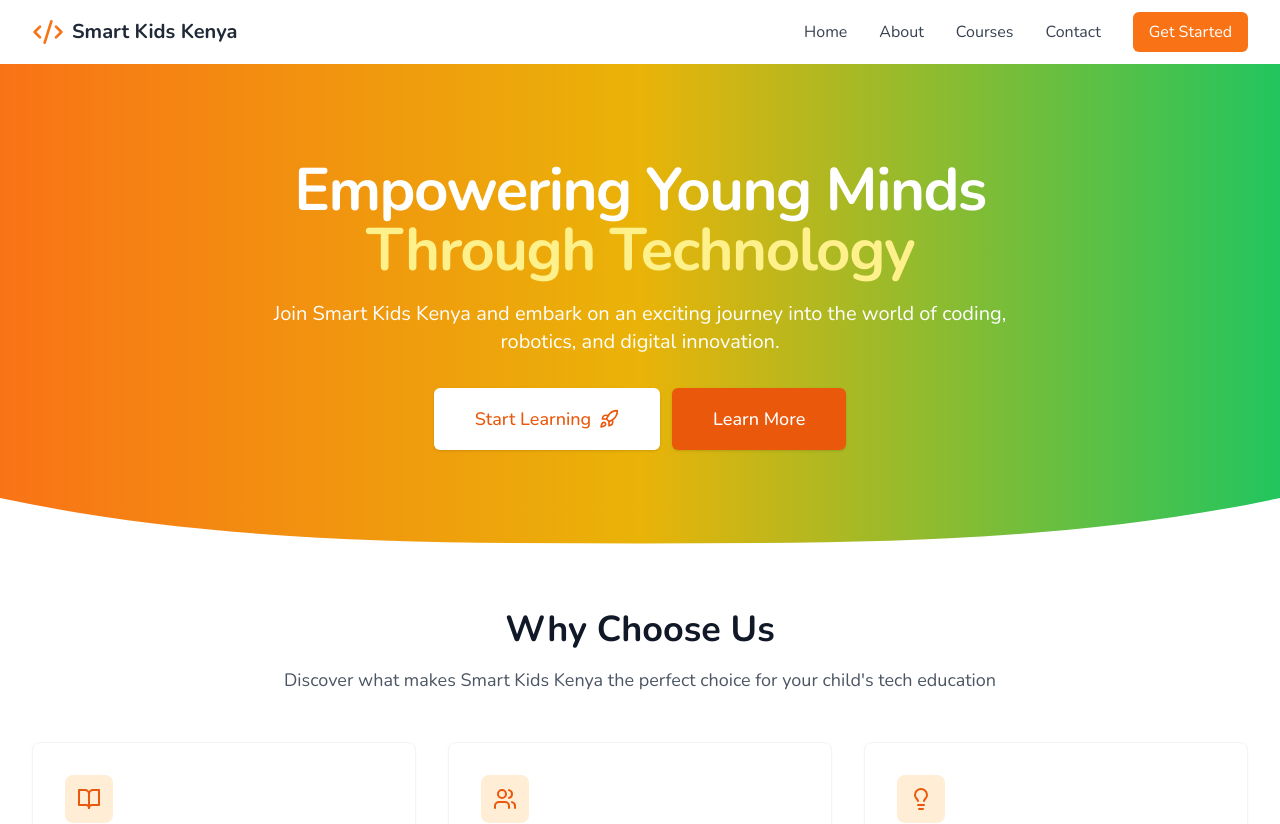
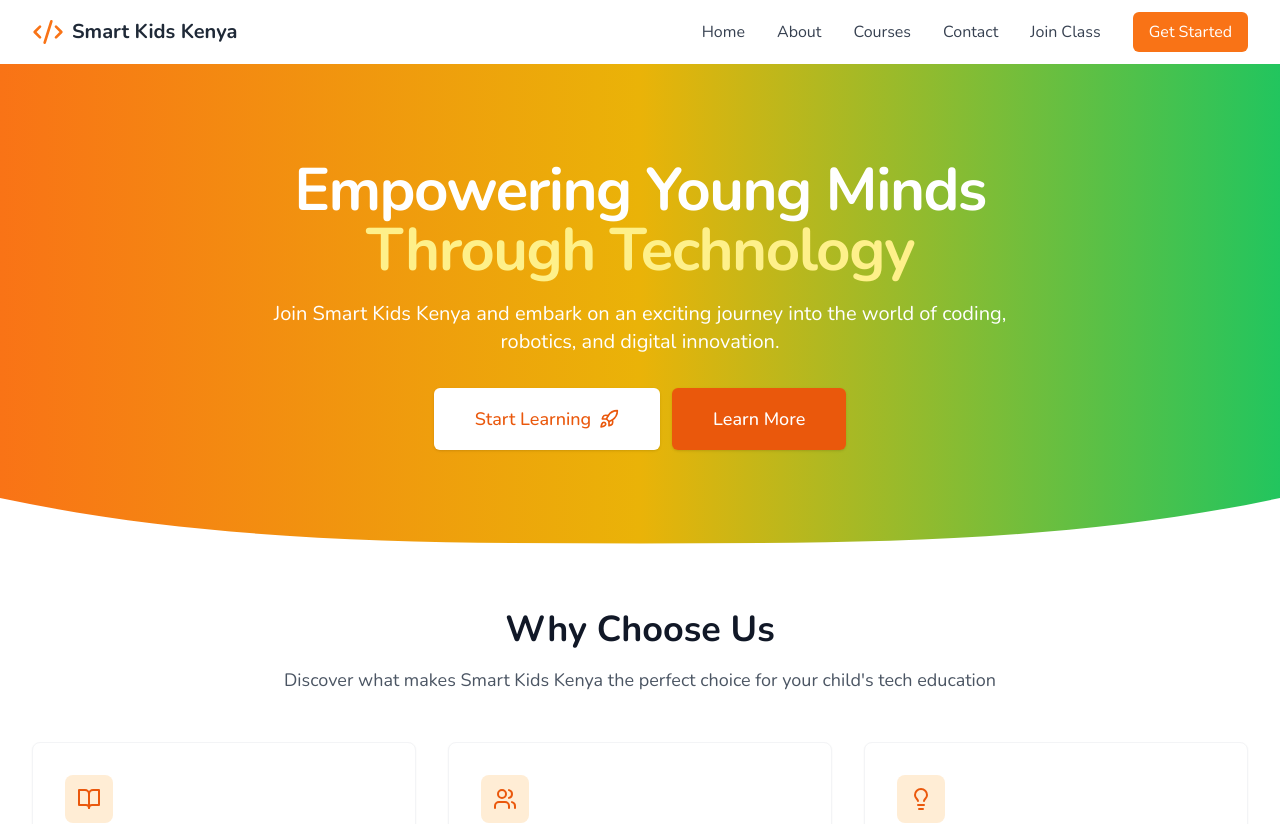
Before and after one commit to amsaul/smart-kids-kenya, a React (Vite) app: page / in a window 1280 px wide. Shown: the top 824 px of the page. Built offline with nearby package versions, Linux system fonts and the light colour scheme.

Commit message:
added a class section frontend

```diff
--- a/src/components/Navbar.tsx
+++ b/src/components/Navbar.tsx
@@ -1,4 +1,4 @@
-import React, { useState, useEffect } from 'react';
+import { useState, useEffect } from 'react';
 import { Link } from 'react-router-dom';
 import { Code2, Menu, X } from 'lucide-react';
 
@@ -44,6 +44,7 @@ export default function Navbar() {
             <Link to="/about" className="text-gray-700 hover:text-orange-500">About</Link>
             <Link to="/courses" className="text-gray-700 hover:text-orange-500">Courses</Link>
             <Link to="/contact" className="text-gray-700 hover:text-orange-500">Contact</Link>
+            <Link to="/join-class" className="text-gray-700 hover:text-orange-500">Join Class</Link>
             <Link
               to="/register"
               className="bg-orange-500 text-white px-4 py-2 rounded-md hover:bg-orange-600"
```
